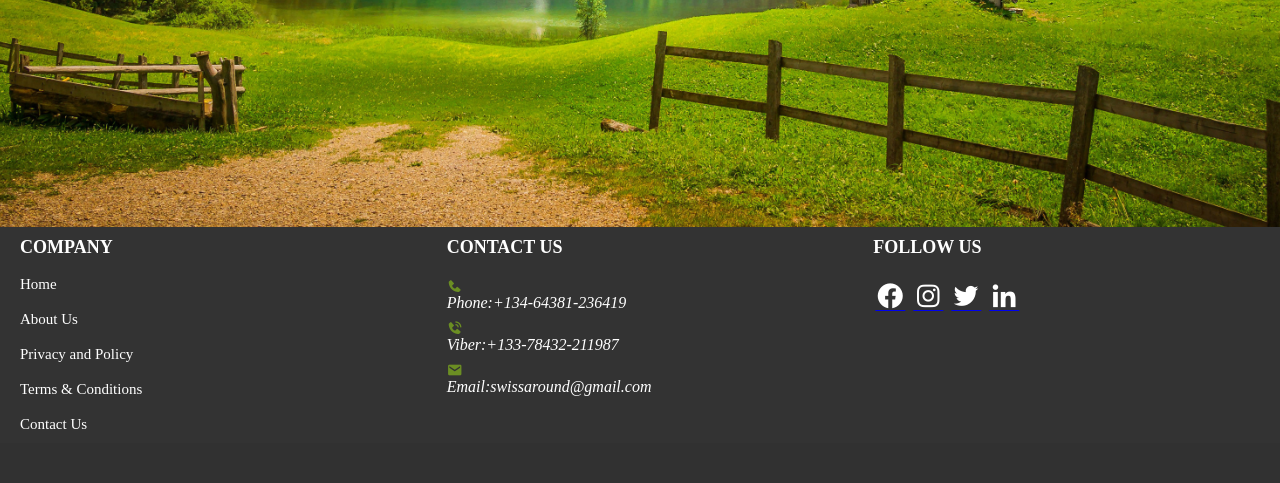
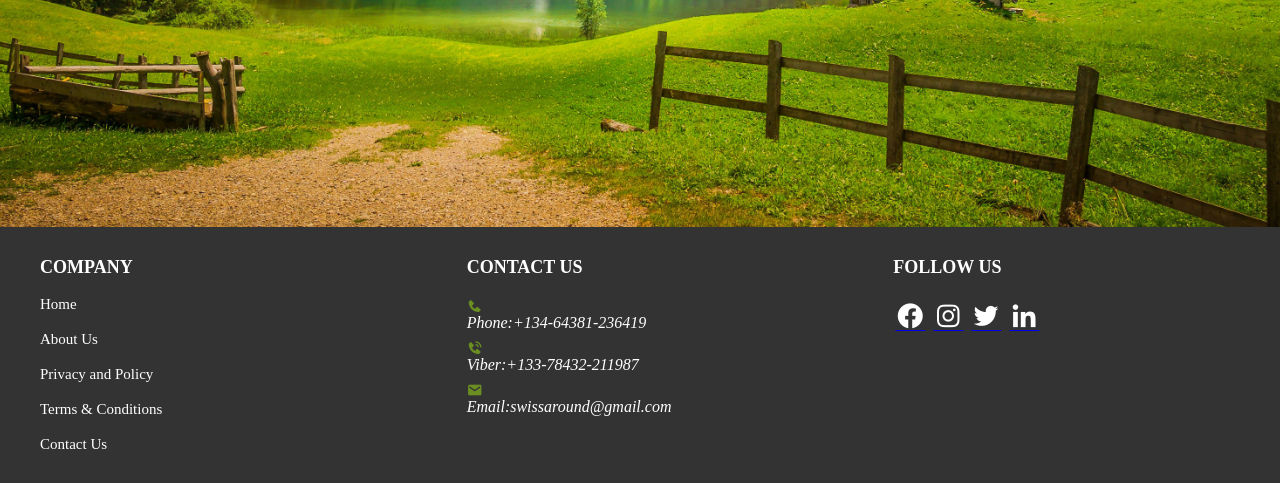
Before and after one commit to artinapira/Projekti-Web, a PHP site: page /home.html in a window 1280 px wide; the page is wider, and only the part inside the window is pictured. Shown: the part 645-1128 px from the top of that part. Before the commit the page ends 1074 px from the top of that part, so only its background shows below. Run offline with PHP 8.4, Linux system fonts and the light colour scheme.

Commit message:
footer changes

```diff
--- a/Blogs.html
+++ b/Blogs.html
@@ -196,6 +196,8 @@
                 <a href="#"><span class='bx bxl-linkedin' ></span></a>
             </div>
     </div>
+</div>
+
 </footer>
 </body>
 </html>
--- a/Places.html
+++ b/Places.html
@@ -460,5 +460,6 @@
         </div>
 
     </div>
+
 </body>
 </html>
--- a/Services.html
+++ b/Services.html
@@ -128,6 +128,7 @@
                     <a href="#"><span class='bx bxl-linkedin' ></span></a>
                 </div>
         </div>
+    </div>
     </footer>
 </body>
 </html>
--- a/home.html
+++ b/home.html
@@ -63,7 +63,6 @@
                 <p><a href="#">Contact Us</a></p>
             </div>
         </div>
-
         <div class="center box">
 
             <h2>Contact Us</h2>
@@ -93,6 +92,7 @@
                     <a href="#"><span class='bx bxl-linkedin' ></span></a>
                 </div>
         </div>
+
 </div>
     </footer>
 
--- a/style.css
+++ b/style.css
@@ -351,9 +351,13 @@ ul li a:hover {
 footer{
     background: #333;
     position: relative;
-    bottom:0 ;
+    bottom:0;
+    /*bottom:0;
+    top:20px;*/
     width: 100%;
+    padding:20px;
 }
+
 .main-content{
     display: flex;
     color: #fff;
```
